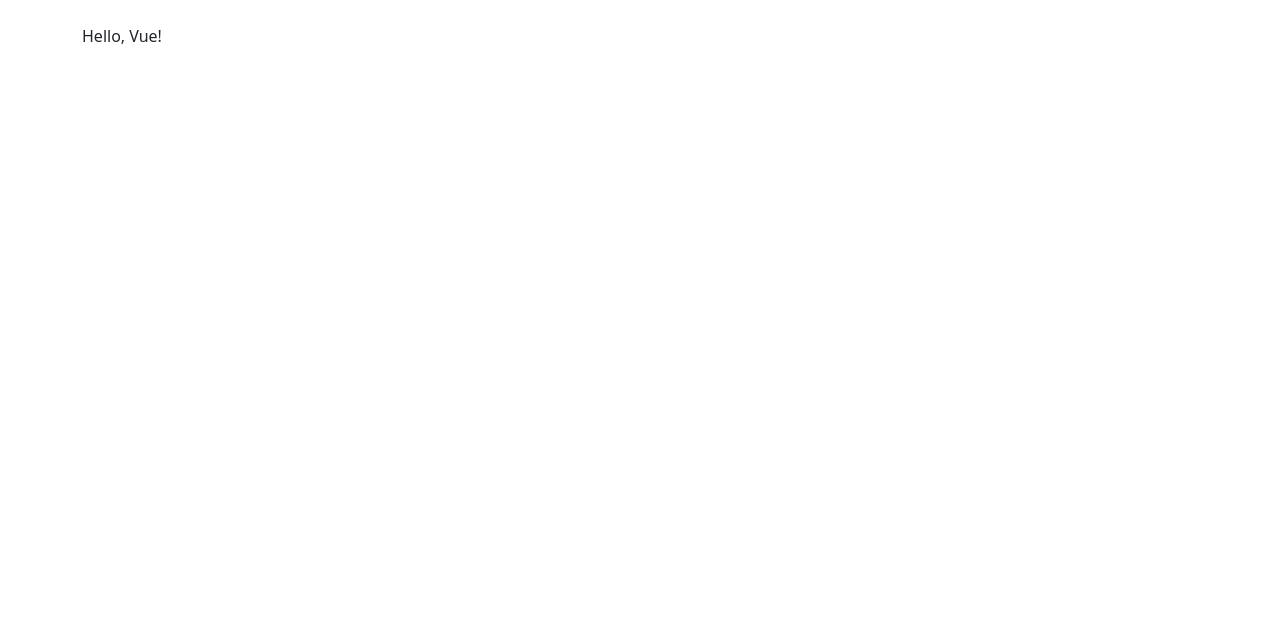
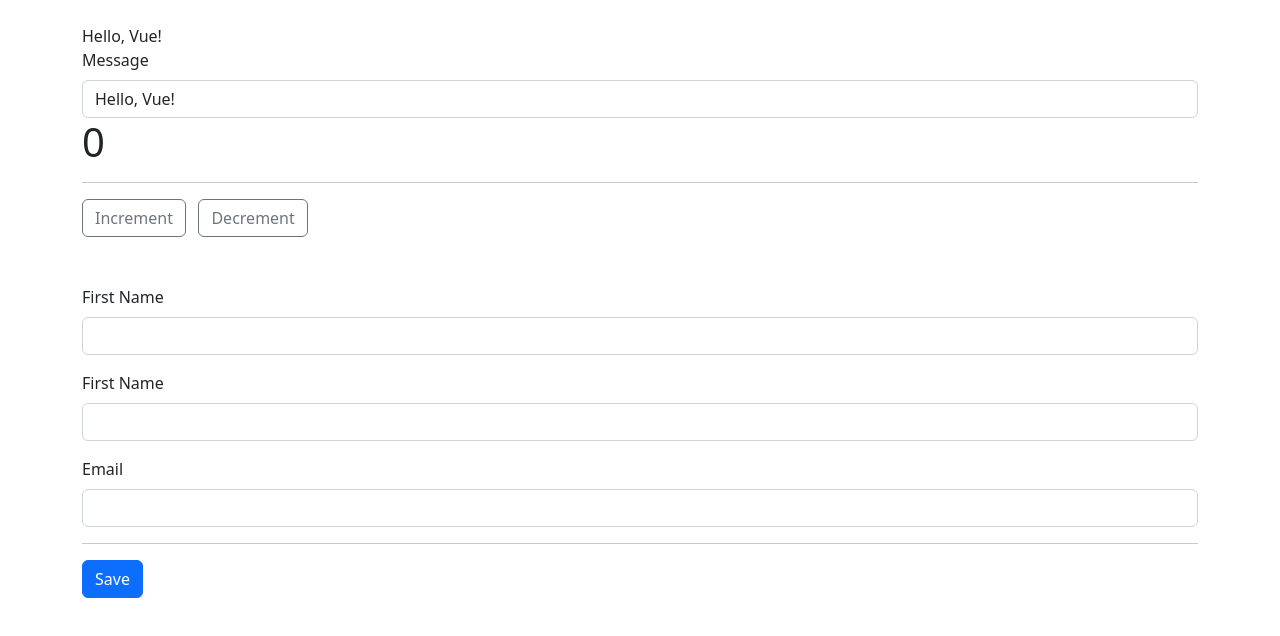
Before and after one commit to Axel-Segovia19/Hello-Vue, a plain HTML site: page index.html in a window 1280 px wide. Drawn offline with nearby package versions, Linux system fonts and the light colour scheme.

Commit message:
added few more basic functions

```diff
--- a/index.html
+++ b/index.html
@@ -2,6 +2,7 @@
 <html lang="en">
 
 <!-- Using Vue with a CDN (npm comes later)-->
+
 <head>
   <meta charset="UTF-8">
   <meta http-equiv="X-UA-Compatible" content="IE=edge">
@@ -21,22 +22,121 @@
         {{ message }}
       </div>
     </div>
+    <!-- adding a ssimple form element and binding data-->
+    <div class="row">
+      <div class="col">
+        <div class="" mt-3 mb-3>
+          <label for="message-input" class="form-label">Message</label>
+          <!-- v-model binds input to message variable from data -->
+          <input v-model="message" type="text" class="form-control" id="message-input" />
+          <!-- This is usefull when you want to bind data retrieved from a server as a json file to what is displayed in form -->
         </div>
+      </div>
+    </div>
+    <!-- Adding a counter-->
+    <div class="row">
+      <div class="col">
+        <h1>{{counter}}</h1>
+        <hr>
+        <!-- v-on:click calls the function inside of script to work on each click for each button-->
+        <button v-on:click="incrementCounter" class="btn btn-outline-secondary">Increment</button>
+        &nbsp;
+        <button v-on:click="decrementCounter" class="btn btn-outline-secondary">Decrement</button>
+      </div>
+    </div>
+    <div class="row">
+      <div class="col">
+        <!-- then you can use your components like this!-->
+        <form class="needs-validation mt-5" novalidate>
+          <text-input required="required" label="First Name" type="text" name="first name"></text-input>
+          <text-input required="true" label="First Name" type="text" name="first name"></text-input>
+          <text-input required="required" label="Email" type="Email" name="email"></text-input>
+          <hr>
+          <input type="submit" class="btn btn-primary" value="Save">
+        </form>
+      </div>
+    </div>
+  </div>
+
+
   <script src="https://cdn.jsdelivr.net/npm/vue@3.2.36/dist/vue.global.min.js"></script>
-  <!-- link to bootstrap-->
-  <script src="https://cdn.jsdelivr.net/npm/bootstrap@5.2.0-beta1/dist/js/bootstrap.bundle.min.js"
-    integrity="sha384-pprn3073KE6tl6bjs2QrFaJGz5/SUsLqktiwsUTF55Jfv3qYSDhgCecCxMW52nD2"
-    crossorigin="anonymous"></script>
   <script>
     // Variable data that is holding "hello Vue" assigned to message
     let data = {
+      counter: 0,
       message: "Hello, Vue!",
+    }
 
+    const TextInput = { // a very simple component make sure to first define them
+      props: {
+          name: String,
+          type: String,
+          label: String,
+          placeholder: String,
+          required: String,
+          min: String,
+          max: String,
+          value: String,
+      },
+      // this is a component we can use and resuse when adding form data wihtout having to enter fields and make code dry
+      template: `
+        <div class="mb-3">
+            <label :for="name" class="form-label">{{label}}</label>
+            <input
+              :type="type"
+              :name="name"
+              :placeholder="placeholder"
+              :required="required"
+              :min="min"
+              :max="max"
+              :value="value"
+              class="form-control">
+        </div>
+      `
     }
     // calling the function of data
     const vm = Vue.createApp({
       data() {
         return data; // returning the message inside of data
+      },
+      methods: {
+        incrementCounter() {
+          this.counter++;
+        },
+        decrementCounter() {
+          this.counter--;
+        }
+      },
+      components: { // dont forget to register your components by putting them inside of here!
+        TextInput,
+      },
+      mounted() { // using javascript in a Vue Friendly way!
+        console.log("Mounted");
+        (function () {
+          'use strict'
+
+          // Fetch all the forms we want to apply custom Bootstrap validation styles to
+          var forms = document.querySelectorAll('.needs-validation') // is looking for a form that is calling "needs-validation"
+
+          // Loop over them and prevent submission
+          Array.prototype.slice.call(forms)
+            .forEach(function (form) {
+              form.addEventListener('submit', function (event) {
+                if (!form.checkValidity()) {
+                  event.preventDefault()
+                  event.stopPropagation()
+                }
+
+                form.classList.add('was-validated')
+              }, false)
+            })
+        })()
+      },
+      created() { // fires messages on the console letting you know when something has been mounted, created or updated!
+        console.log("Created");
+      },
+      updated() {
+        console.log("Updated");
       }
     }).mount("#app"); // mounting the app to launch message onto screen
   </script>
```
Lines whose indentation alone changed are shown as unchanged.
